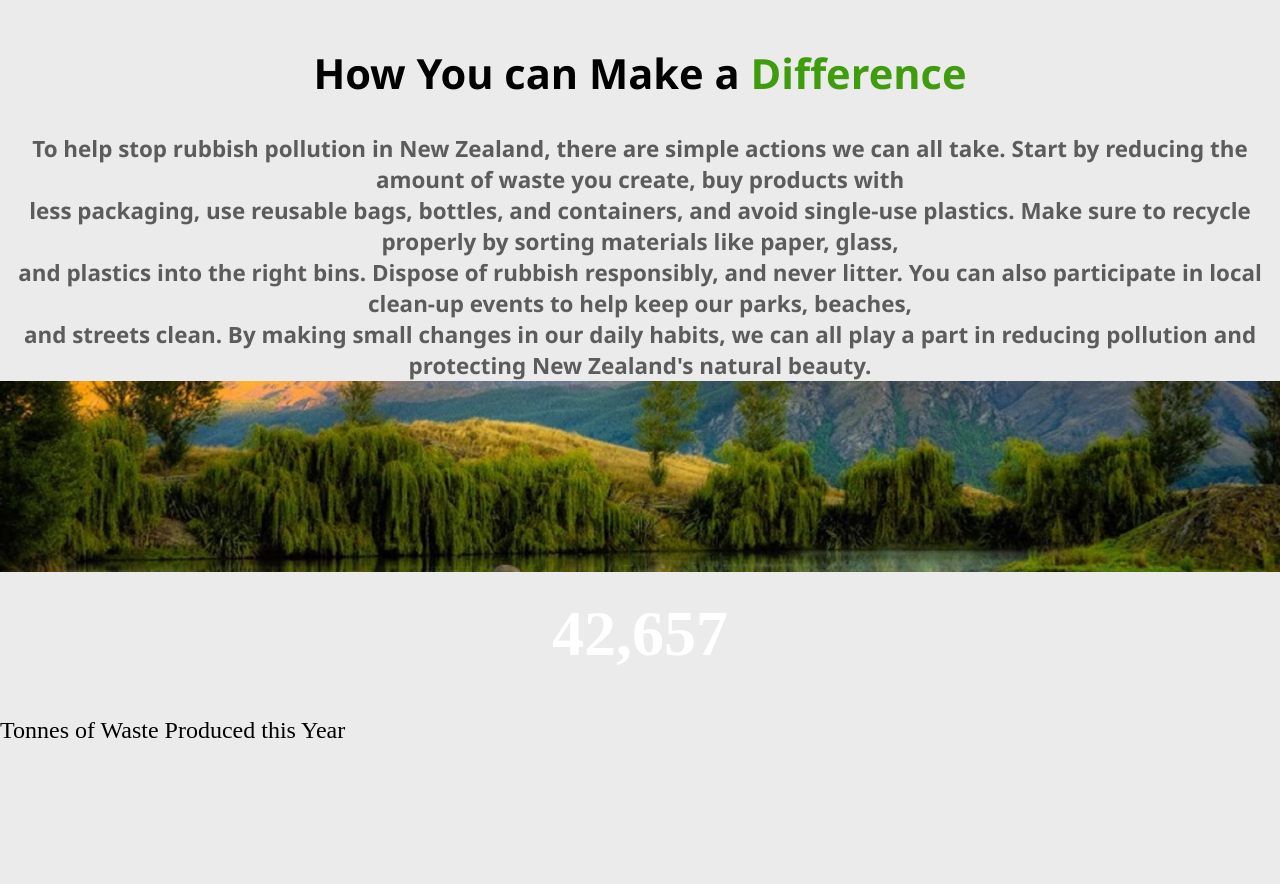
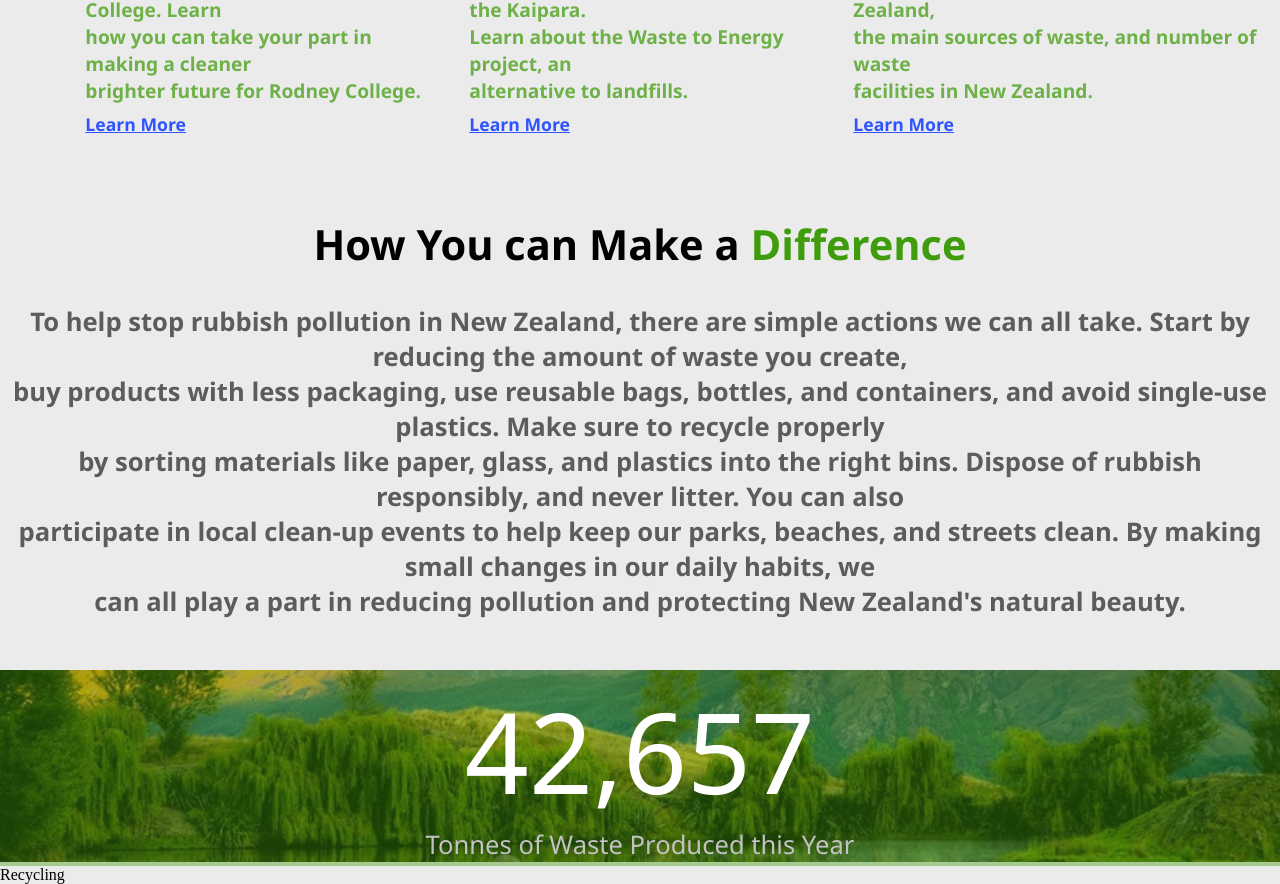
Before and after one commit to Minty-code1/Waste-WiseV2, a plain HTML site: page index.html in a window 1280 px wide. Shown: the part 1832-2716 px from the top of the page. Before the commit the page ends 2596 px from the top, so only its background shows below. Drawn offline with nearby package versions, Linux system fonts and the light colour scheme.

Commit message:
counter done

```diff
--- a/css/waste.css
+++ b/css/waste.css
@@ -73,7 +73,7 @@ width: 100%;
 margin: 0;
 display: grid;
 grid-template-columns: 1fr 1fr 1fr;
-grid-template-rows: 5fr 5fr 3fr 1fr 1fr 1fr 1fr;
+grid-template-rows: 5fr 5fr 3fr 1fr 1fr 1fr;
 grid-template-areas:
 "MainBin MainBin MainBin"
 "MainBin MainBin MainBin"
@@ -89,7 +89,8 @@ grid-template-areas:
 "full-box1 full-box2 full-box3"
 "full-box1 full-box2 full-box3"
 "Make-Dif Make-Dif Make-Dif"
-"Waste-Counter Waste-Counter Waste-Counter"
+"WasteCounter WasteCounter WasteCounter"
+"Recycling Recycling Recycling"
 ;
 }
 
@@ -338,26 +339,64 @@ text-decoration: underline;
 
 .dif-content{
     color: #5c5c5c;
-    font-size: 1.4em;
+    font-size: 1.6em;
     font-family: 'Segoe UI', Tahoma, Geneva, Verdana, sans-serif;
     font-weight: 700;
+    padding-bottom: 2em;
 }
 
 .grn-text{
     color: #3F9C0C;
 }
 
-.waste-counter-div{
-    grid-area: Waste-Counter;
+.waste-counter-div {
+    grid-area: WasteCounter;
+    position: relative;
 }
 
 .waste-counter-img-div{
-
+    position: relative;
 }
 
-.counter-img{
+.counter-main {
+    position: absolute; /* Position text on top of image */
+    top: 50%; /* Center vertically */
+    color: white; /* Change text color to make it visible */
+    top: 50%;
+    left: 50%;
+    transform: translate(-50%, -50%); /* Offset to truly center */
+    text-align: center;
+}
+
+.counter-img {
+    width: 100%;  /* Keep the image responsive */
+    height: auto;
+}
+
+.green-overlay {
+    position: absolute;
+    background-color: #3F9C0C;
+    opacity: 40%; /* Slight transparency */
+    top: 0;
+    left: 0;
     width: 100%;
+    height: 100%;
 }
+
+#counter {
+    font-size: 7em;
+    font-family: 'Segoe UI', Tahoma, Geneva, Verdana, sans-serif;
+    font-weight: 500;
+}
+
+.waste-produced{
+    color: #c2c2c2;
+    font-family: 'Segoe UI', Tahoma, Geneva, Verdana, sans-serif;
+    font-weight: 500;
+    font-size: 1.6em;
+}
+
+
 
 /* CONTACT PAGE CSS */
 .contactbody{
--- a/index.html
+++ b/index.html
@@ -107,25 +107,33 @@
 		</div>
 		<div class="dif-content-div">
 			<div class="dif-content">
-				To help stop rubbish pollution in New Zealand, there are simple actions we can all take. Start by reducing the amount of waste you create, buy products with<br>
-				less packaging, use reusable bags, bottles, and containers, and avoid single-use plastics. Make sure to recycle properly by sorting materials like paper, glass,<br>
-				 and plastics into the right bins. Dispose of rubbish responsibly, and never litter. You can also participate in local clean-up events to help keep our parks, beaches,<br>
-				 and streets clean. By making small changes in our daily habits, we can all play a part in reducing pollution and protecting New Zealand's natural beauty.
+				To help stop rubbish pollution in New Zealand, there are simple actions we can all take. Start by reducing the amount of waste you create,<br>
+				 buy products with less packaging, use reusable bags, bottles, and containers, and avoid single-use plastics. Make sure to recycle properly<br>
+				 by sorting materials like paper, glass, and plastics into the right bins. Dispose of rubbish responsibly, and never litter. You can also<br>
+				 participate in local clean-up events to help keep our parks, beaches, and streets clean. By making small changes in our daily habits, we<br>
+				 can all play a part in reducing pollution and protecting New Zealand's natural beauty.
 			</div>
 		</div>
 	</div>
 	<div class="waste-counter-div">
 		<div class="waste-counter-img-div">
+			<div class="green-overlay"></div>
 			<img src="imageshome/back_green1.jpg" class="counter-img">
 		</div>
 		<div class="counter-main">
 			<div class="counter">
-				<h1 id="counter">0</h1>
-			<p class="waste-produced">Tonnes of Waste Produced this Year</p>
+				<div id="counter">0</div>
+				<div class="waste-produced">Tonnes of Waste Produced this Year</div>
+			</div>
 		</div>
 	</div>
+	<div class="recycle-div">
+		<div class="recycle-heading-div">
+			<div class="recycle-heading">Recycling</div>
+		</div>
+
+	</div>
 </div>
-
 <script src="js/waste.js"></script>
 </body>
 </html>
```
